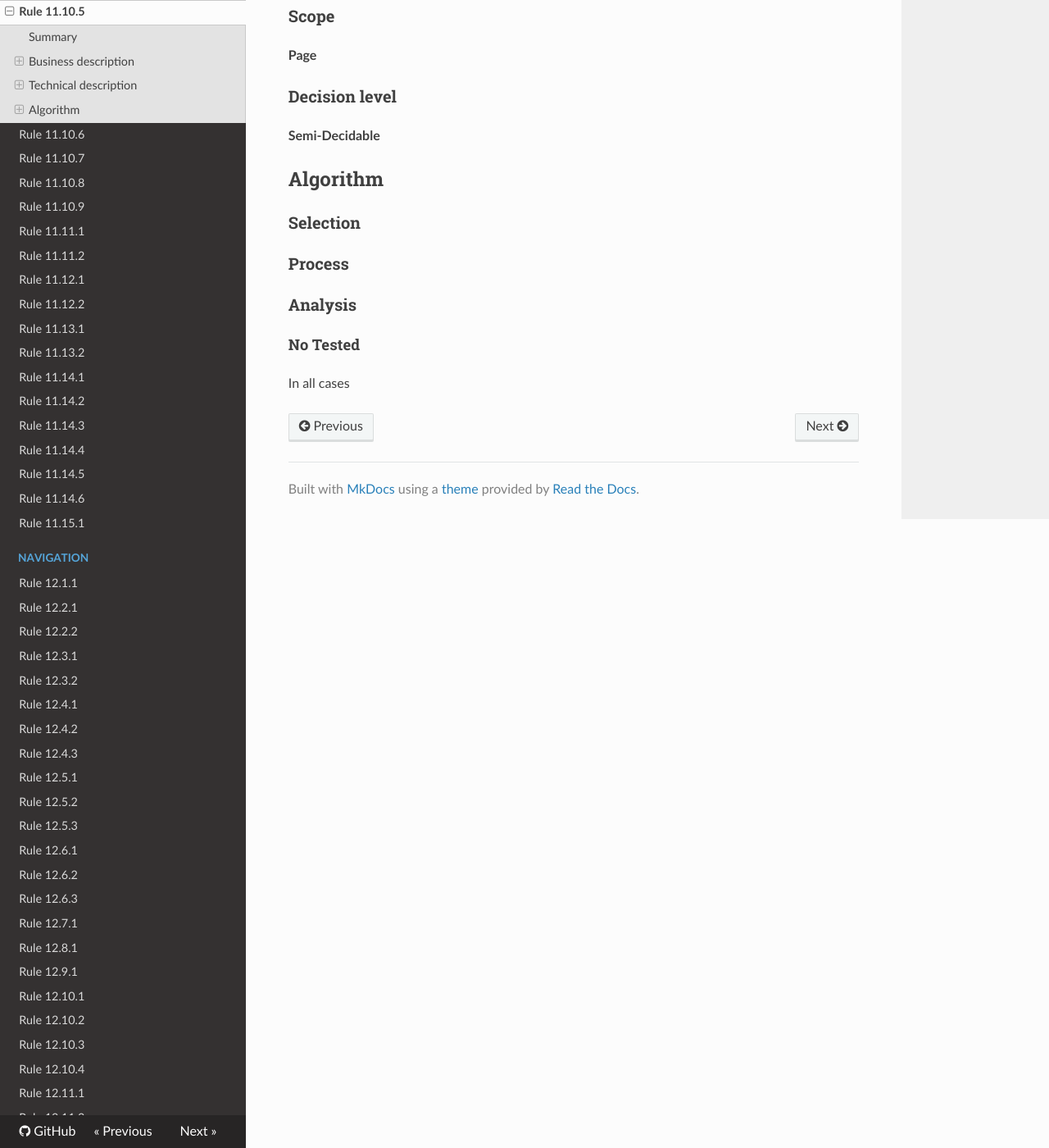
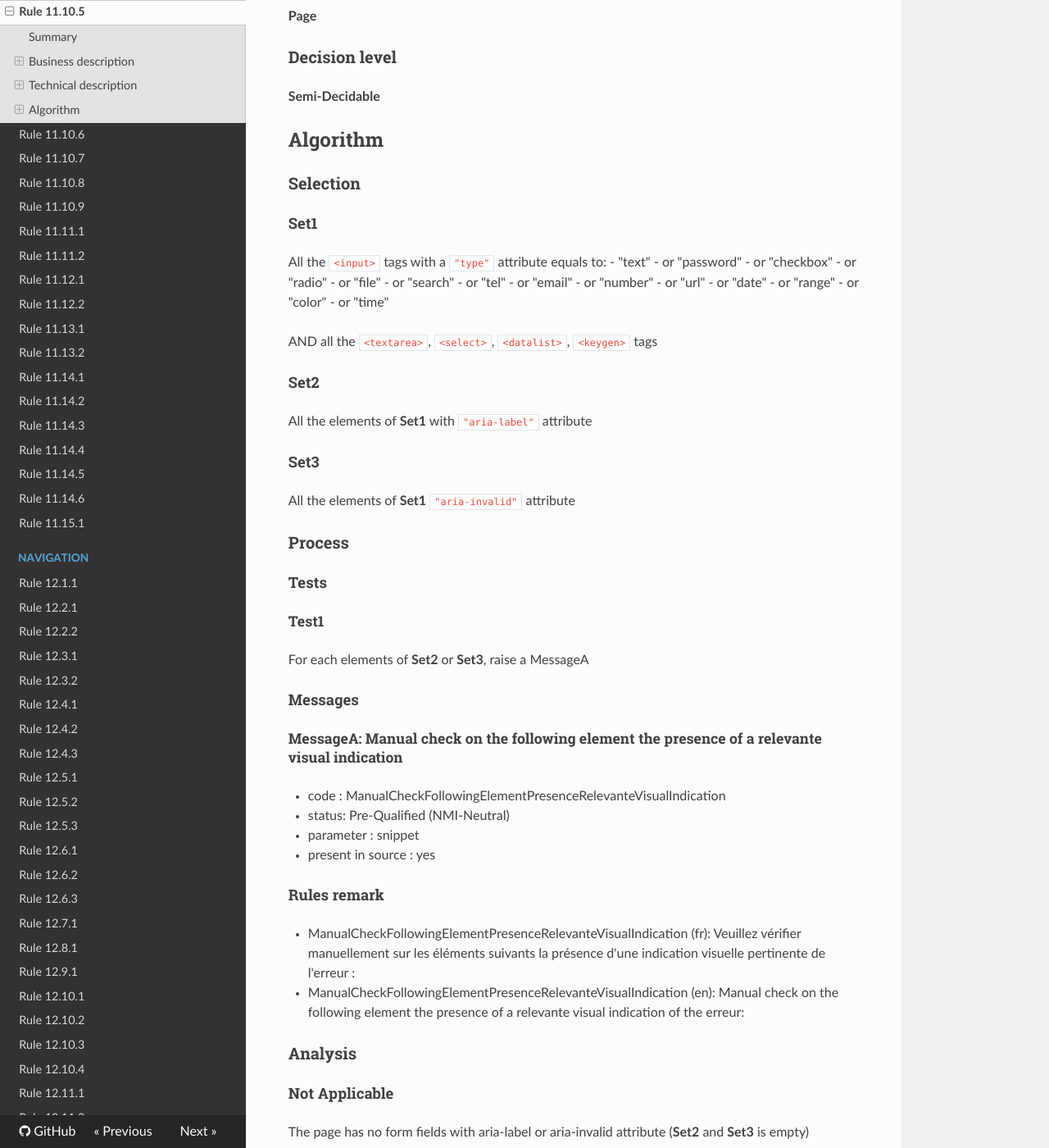
Before and after one commit to Tanaguru/RGAA3-2016, an MkDocs documentation site: the page built from docs/Rule-11-10-5.md, in a window 1280 px wide and 1400 px high, scrolled down 838 px. Shown: the whole window at 82% size. Built offline with MkDocs 1.6.1, drawn with Linux system fonts in a browser that asks for light colours; nearby versions of some CDN libraries; old or Windows-style settings are respelled for this version of MkDocs; some of the changed text lies outside the part shown.

Commit message:
Update tests 11.10.5

```diff
--- a/docs/Rule-11-10-5.md
+++ b/docs/Rule-11-10-5.md
@@ -36,10 +34,62 @@ Chaque indication d’erreur de saisie r&eacute;alis&eacute;e gr&acirc;ce &agrav
 
 ### Selection
 
+#### Set1
+
+All the `<input>` tags with a `"type"` attribute equals to:
+-  "text"
+-   or "password"
+-   or "checkbox"
+-   or "radio"
+-   or "file"
+-   or "search"
+-   or "tel"
+-   or "email"
+-   or "number"
+-   or "url"
+-   or "date"
+-   or "range"
+-   or "color"
+-   or "time"
+
+AND all the `<textarea>`, `<select>`, `<datalist>`, `<keygen>` tags
+
+#### Set2
+
+All the elements of **Set1** with `"aria-label"` attribute
+
+#### Set3
+
+All the elements of **Set1** `"aria-invalid"` attribute
+
 ### Process
+
+#### Tests
+
+##### Test1
+
+For each elements of **Set2** or **Set3**, raise a MessageA
+
+#### Messages
+
+##### MessageA: Manual check on the following element the presence of a relevante visual indication
+
+-   code : ManualCheckFollowingElementPresenceRelevanteVisualIndication
+-   status: Pre-Qualified (NMI-Neutral)
+-   parameter : snippet
+-   present in source : yes
+
+#### Rules remark
+
+ * ManualCheckFollowingElementPresenceRelevanteVisualIndication (fr): Veuillez vérifier manuellement sur les éléments suivants la présence d'une indication visuelle pertinente de l'erreur :
+ * ManualCheckFollowingElementPresenceRelevanteVisualIndication (en): Manual check on the following element the presence of a relevante visual indication of the erreur:
 
 ### Analysis
 
-#### No Tested
+#### Not Applicable
 
-In all cases
+The page has no form fields with aria-label or aria-invalid attribute (**Set2** and **Set3** is empty)
+
+#### Pre-qualified
+
+In all other cases
```
Also changed, not shown: other parts of docs/Rule-11-10-5.md (+2 -4 lines), docs/Rule-11-10-4.md (+6 -2 lines), 3 other files.
